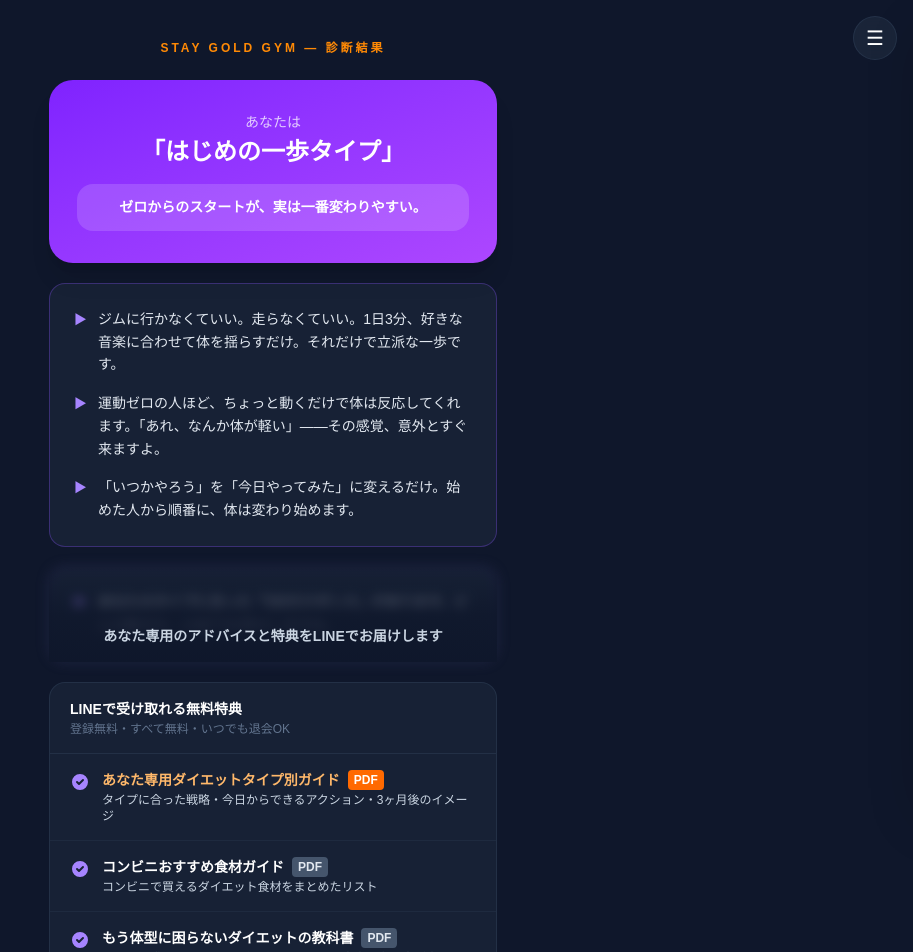
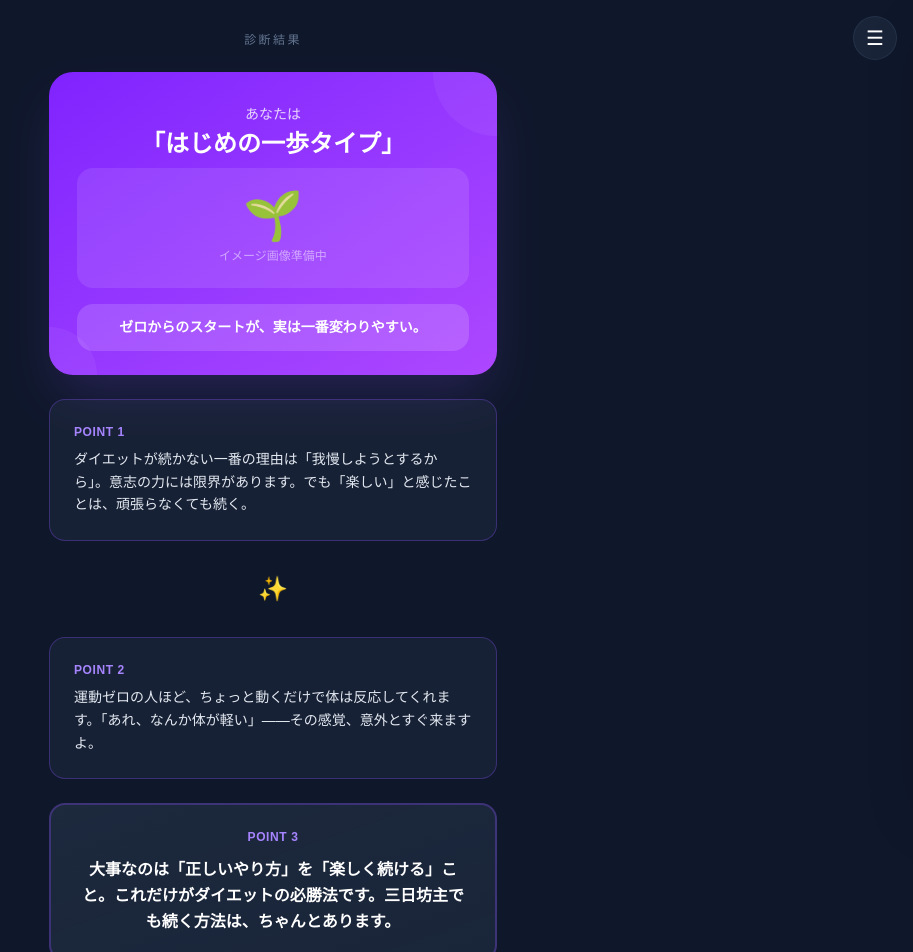
Before and after one commit to TomoRevo/pojipoji-bodymake, a Next.js app: page /pojipoji-bodymake/result/first_step in a window 1280 px wide. Shown: the top 952 px of the page, without its empty margins (367-1280 px from the left). Built offline with nearby package versions, Linux system fonts and the light colour scheme; no server answers.

Commit message:
コピー全面刷新(楽しく継続=必勝法) + UI刷新(POINT形式・視覚ブレイク・イラスト枠)

```diff
--- a/src/app/result/[type]/page.tsx
+++ b/src/app/result/[type]/page.tsx
@@ -5,48 +5,72 @@ import type { Metadata } from "next";
 
 const ELME_URL = process.env.NEXT_PUBLIC_LINE_ADD_URL || "#";
 
-const typeAccent: Record<DiagnosisType, { bg: string; text: string; border: string; badge: string }> = {
+const typeAccent: Record<DiagnosisType, { bg: string; text: string; border: string; glow: string }> = {
   first_step: {
     bg: "from-violet-600 to-purple-500",
     text: "text-violet-400",
     border: "border-violet-500/30",
-    badge: "bg-violet-500/10 text-violet-300",
+    glow: "shadow-violet-500/20",
   },
   food_reset: {
     bg: "from-orange-500 to-amber-400",
     text: "text-orange-400",
     border: "border-orange-500/30",
-    badge: "bg-orange-500/10 text-orange-300",
+    glow: "shadow-orange-500/20",
   },
   time_hack: {
     bg: "from-blue-500 to-cyan-400",
     text: "text-blue-400",
     border: "border-blue-500/30",
-    badge: "bg-blue-500/10 text-blue-300",
+    glow: "shadow-blue-500/20",
   },
   switch_on: {
     bg: "from-rose-500 to-pink-400",
     text: "text-rose-400",
     border: "border-rose-500/30",
-    badge: "bg-rose-500/10 text-rose-300",
+    glow: "shadow-rose-500/20",
+  },
+};
+
+/* タイプ別に入れるイラスト画像のプレースホルダー */
+const typeIllustration: Record<DiagnosisType, { alt: string; emoji: string; prompt: string }> = {
+  first_step: {
+    alt: "最初の一歩を踏み出す女性",
+    emoji: "🌱",
+    prompt: "一歩目を踏み出す女性のシルエット。柔らかい光。紫×ネイビー背景。希望を感じるイラスト。16:9横長。",
+  },
+  food_reset: {
+    alt: "ヘルシーな食事を楽しむ女性",
+    emoji: "🥗",
+    prompt: "おしゃれなカフェで健康的な食事を楽しむ女性。温かみのあるオレンジ系トーン。16:9横長。",
+  },
+  time_hack: {
+    alt: "スキマ時間を活用する女性",
+    emoji: "⏰",
+    prompt: "朝の光の中、リビングで軽くストレッチする女性。時計が3分を指している。ブルー系トーン。16:9横長。",
+  },
+  switch_on: {
+    alt: "スイッチが入った女性",
+    emoji: "🔥",
+    prompt: "鏡の前で自信に満ちた表情の女性。内側から光が溢れるようなイメージ。ローズ×ネイビー背景。16:9横長。",
   },
 };
 
 const bonuses = [
   {
     label: "あなた専用ダイエットタイプ別ガイド",
-    desc: "タイプに合った戦略・今日からできるアクション・3ヶ月後のイメージ",
+    desc: "あなたのタイプに合わせた、今日だけやればOKな具体アクション付き",
     tag: "PDF",
     highlight: true,
   },
   {
     label: "コンビニおすすめ食材ガイド",
-    desc: "コンビニで買えるダイエット食材をまとめたリスト",
+    desc: "知ってるだけで「選び方」が変わる。コンビニで今日から使えるリスト",
     tag: "PDF",
   },
   {
     label: "もう体型に困らないダイエットの教科書",
-    desc: "正しい知識をわかりやすく解説。これだけで食事の考え方が変わる",
+    desc: "知ってるだけで「選び方」が変わる。食事のコツをギュッとまとめました",
     tag: "PDF",
   },
 ];
@@ -63,7 +87,7 @@ export async function generateMetadata({ params }: Props): Promise<Metadata> {
   const label = typeLabels[type as DiagnosisType];
   return {
     title: `あなたは「${label}」｜STAY GOLD GYM 診断結果`,
-    description: `あなたのダイエットタイプは「${label}」。タイプに合った戦略で、無理なく体を変えていきましょう。`,
+    description: `あなたのダイエットタイプは「${label}」。タイプに合った方法で、楽しく体を変えていきましょう。`,
   };
 }
 
@@ -77,69 +101,89 @@ export default async function ResultPage({ params }: Props) {
   const diagnosisType = type as DiagnosisType;
   const { title, hook, body, cta } = typeMessages[diagnosisType];
   const accent = typeAccent[diagnosisType];
+  const illust = typeIllustration[diagnosisType];
   const elmeUrl = ELME_URL;
 
   return (
-    <main className="min-h-screen bg-slate-900 text-white px-4 py-10">
+    <main className="min-h-screen bg-slate-900 text-white px-4 py-8">
       <HamburgerMenu />
-      <div className="max-w-md mx-auto flex flex-col gap-5">
+      <div className="max-w-md mx-auto flex flex-col gap-6">
 
-        {/* Header */}
-        <div className="text-center">
-          <p className="text-xs tracking-[0.25em] text-orange-400 uppercase font-semibold mb-1">
-            Stay Gold Gym — 診断結果
-          </p>
-        </div>
+        {/* Header — 控えめに */}
+        <p className="text-center text-xs tracking-[0.2em] text-slate-500 uppercase">
+          診断結果
+        </p>
 
-        {/* Result Card */}
-        <div className={`bg-gradient-to-br ${accent.bg} rounded-3xl px-7 py-8 text-white text-center shadow-xl`}>
-          <p className="text-sm font-medium opacity-75 mb-1">あなたは</p>
-          <h1 className="text-2xl font-black mb-4">「{title}」</h1>
-          <div className="bg-white/15 rounded-2xl px-4 py-3">
+        {/* Result Card — メイン */}
+        <div className={`relative bg-gradient-to-br ${accent.bg} rounded-3xl px-7 pt-8 pb-6 text-white text-center shadow-2xl ${accent.glow} overflow-hidden`}>
+          {/* 背景デコ */}
+          <div className="absolute top-0 right-0 w-32 h-32 bg-white/5 rounded-full -translate-y-1/2 translate-x-1/2" />
+          <div className="absolute bottom-0 left-0 w-24 h-24 bg-white/5 rounded-full translate-y-1/2 -translate-x-1/2" />
+
+          <p className="relative text-sm font-medium opacity-80 mb-1">あなたは</p>
+          <h1 className="relative text-2xl font-black mb-2">「{title}」</h1>
+
+          {/* イラスト枠 */}
+          <div className="relative bg-white/10 rounded-2xl p-6 mb-4 flex flex-col items-center justify-center min-h-[120px]">
+            <span className="text-5xl mb-2">{illust.emoji}</span>
+            <p className="text-xs text-white/50">
+              {/* TODO: ここに {illust.alt} の画像を配置 */}
+              イメージ画像準備中
+            </p>
+          </div>
+
+          <div className="relative bg-white/15 rounded-2xl px-4 py-3">
             <p className="text-sm font-bold leading-relaxed">{hook}</p>
           </div>
         </div>
 
-        {/* Body messages — 3つ目まで見せる */}
-        <div className={`bg-slate-800/60 border ${accent.border} rounded-2xl p-6 flex flex-col gap-4`}>
-          {body.slice(0, 3).map((line, i) => (
-            <div key={i} className="flex gap-3">
-              <span className={`text-xs font-black mt-1 shrink-0 ${accent.text}`}>▶</span>
-              <p className="text-slate-200 leading-relaxed text-sm">{line}</p>
-            </div>
-          ))}
+        {/* Body Message 1 — 大きめカード */}
+        <div className={`bg-slate-800/60 border ${accent.border} rounded-2xl p-6`}>
+          <p className={`text-xs font-bold ${accent.text} mb-2 tracking-wider`}>POINT 1</p>
+          <p className="text-slate-200 leading-relaxed text-sm">{body[0]}</p>
         </div>
 
-        {/* ぼかしエリア：最後のbody 1つだけ */}
+        {/* イラスト挟み — 視覚的ブレイク */}
+        <div className="flex items-center justify-center gap-3 py-2">
+          <div className={`h-px flex-1 bg-gradient-to-r from-transparent ${accent.border.replace('border-', 'to-')}`} />
+          <span className={`text-2xl`}>✨</span>
+          <div className={`h-px flex-1 bg-gradient-to-l from-transparent ${accent.border.replace('border-', 'to-')}`} />
+        </div>
+
+        {/* Body Message 2 */}
+        <div className={`bg-slate-800/60 border ${accent.border} rounded-2xl p-6`}>
+          <p className={`text-xs font-bold ${accent.text} mb-2 tracking-wider`}>POINT 2</p>
+          <p className="text-slate-200 leading-relaxed text-sm">{body[1]}</p>
+        </div>
+
+        {/* キーメッセージ — 必勝法カード（目立たせる） */}
+        <div className={`bg-gradient-to-br from-slate-800 to-slate-800/80 border-2 ${accent.border} rounded-2xl p-6 text-center`}>
+          <p className={`text-xs font-bold ${accent.text} mb-3 tracking-wider`}>POINT 3</p>
+          <p className="text-white font-bold leading-relaxed text-base">{body[2]}</p>
+        </div>
+
+        {/* ぼかしエリア：body[3] */}
         <div className="relative">
           <div className="blur-[6px] select-none pointer-events-none" aria-hidden="true">
-            <div className={`bg-slate-800/60 border ${accent.border} rounded-2xl p-6 flex flex-col gap-4`}>
-              {body.slice(3).map((line, i) => (
-                <div key={i} className="flex gap-3">
-                  <span className={`text-xs font-black mt-1 shrink-0 ${accent.text}`}>▶</span>
-                  <p className="text-slate-200 leading-relaxed text-sm">{line}</p>
-                </div>
-              ))}
+            <div className={`bg-slate-800/60 border ${accent.border} rounded-2xl p-6`}>
+              <p className={`text-xs font-bold ${accent.text} mb-2 tracking-wider`}>YOUR NEXT STEP</p>
+              <p className="text-slate-200 leading-relaxed text-sm">{body[3]}</p>
             </div>
           </div>
-
-          {/* グラデーションオーバーレイ */}
           <div className="absolute inset-0 bg-gradient-to-b from-slate-900/0 via-slate-900/80 to-slate-900 flex items-end justify-center pb-4">
-            <div className="text-center px-4">
-              <p className="text-slate-300 text-sm font-bold">
-                あなた専用のアドバイスと特典をLINEでお届けします
-              </p>
-            </div>
+            <p className="text-slate-300 text-sm font-bold text-center">
+              あなた専用のアドバイスと特典を<br />LINEで無料でお届けします
+            </p>
           </div>
         </div>
 
-        {/* 特典一覧（ぼかしなし・クリアに見せる） */}
+        {/* 特典一覧 */}
         <div className="bg-slate-800/60 border border-slate-700/50 rounded-2xl overflow-hidden">
           <div className="px-5 py-4 border-b border-slate-700/50">
             <p className="text-white font-black text-sm">
-              LINEで受け取れる無料特典
+              LINE登録で受け取れる無料特典
             </p>
-            <p className="text-slate-500 text-xs mt-0.5">登録無料・すべて無料・いつでも退会OK</p>
+            <p className="text-slate-500 text-xs mt-0.5">登録無料 / すべて無料 / いつでも退会OK</p>
           </div>
 
           {bonuses.map((b, i) => (
@@ -171,13 +215,13 @@ export default async function ResultPage({ params }: Props) {
           ))}
         </div>
 
-        {/* エルメ流入ボタン */}
-        <div className="flex flex-col gap-2">
+        {/* CTA */}
+        <div className="flex flex-col gap-2 pt-2">
           <a
             href={elmeUrl}
             target="_blank"
             rel="noopener noreferrer"
-            className={`block w-full text-center bg-gradient-to-r ${accent.bg} text-white font-black text-base px-6 py-5 rounded-2xl shadow-lg active:scale-95 transition-all`}
+            className={`block w-full text-center bg-gradient-to-r ${accent.bg} text-white font-black text-base px-6 py-5 rounded-2xl shadow-lg ${accent.glow} shadow-xl active:scale-95 transition-all`}
           >
             {cta} →
           </a>
--- a/src/lib/diagnosis.ts
+++ b/src/lib/diagnosis.ts
@@ -93,44 +93,44 @@ export const typeMessages: Record<
     title: "はじめの一歩タイプ",
     hook: "ゼロからのスタートが、実は一番変わりやすい。",
     body: [
-      "ジムに行かなくていい。走らなくていい。1日3分、好きな音楽に合わせて体を揺らすだけ。それだけで立派な一歩です。",
+      "ダイエットが続かない一番の理由は「我慢しようとするから」。意志の力には限界があります。でも「楽しい」と感じたことは、頑張らなくても続く。",
       "運動ゼロの人ほど、ちょっと動くだけで体は反応してくれます。「あれ、なんか体が軽い」——その感覚、意外とすぐ来ますよ。",
-      "「いつかやろう」を「今日やってみた」に変えるだけ。始めた人から順番に、体は変わり始めます。",
-      "あなたのタイプに合った「3分だけダンス」があります。どんな動きか、LINEでお見せしますね。",
+      "大事なのは「正しいやり方」を「楽しく続ける」こと。これだけがダイエットの必勝法です。三日坊主でも続く方法は、ちゃんとあります。",
+      "あなたのタイプに合った「楽しく続けられる方法」と、すぐ使える特典をLINEでお届けします。",
     ],
-    cta: "まずは3分ダンスを見てみる",
+    cta: "楽しく続ける方法を受け取る",
   },
   food_reset: {
     title: "食事リセットタイプ",
     hook: "我慢しなくていい。「食べるもの」を変えるだけで、体は変わり始める。",
     body: [
-      "食べることが好きな人ほど、実はダイエットに向いています。食への関心が高いからこそ、「選び方」を変えるだけで大きく変われる。",
-      "実は、体づくりの8割は食事で決まります。だから食事を変えるだけで、驚くほど早く体が反応してくれるんです。",
-      "ポイントは「食べるな」じゃなくて「何を選ぶか」。コンビニで買えるもので、今日から変えていけます。",
-      "コンビニで選ぶだけでOKな「太らない食べ方ルール」——これを知るだけで、今日の夕飯から変わります。",
+      "食事制限が続かないのは、あなたの意志が弱いからじゃない。「我慢」は人間の脳の仕組み上、絶対に長続きしないんです。",
+      "体づくりの8割は食事で決まります。だからこそ「何を食べないか」じゃなくて「何を選ぶか」。コンビニで買えるもので、今日から変えていけます。",
+      "大事なのは「正しい食べ方」を「楽しく続ける」こと。これだけがダイエットの必勝法。我慢じゃなくて「選ぶだけ」だから、三日坊主にすらなりません。",
+      "あなたのタイプに合った「食べていいもの」リストと、コンビニで今日から使える食材ガイドをLINEでお届けします。",
     ],
-    cta: "「食べていい」食事法を受け取る",
+    cta: "「食べていい」リストを受け取る",
   },
   time_hack: {
     title: "スキマ時間活用タイプ",
-    hook: "忙しいままでいい。3分あれば体は変わる。",
+    hook: "忙しいままでいい。1日3分で体は変わる。",
     body: [
-      "「3分だけ」の習慣こそ、実は一番続きやすい。短い時間の方が、結果にもつながりやすいんです。",
-      "通勤前・昼休み・寝る前。どのタイミングでもOK。1日3分、好きな音楽に合わせて体を動かすだけで、体は変わり始めます。",
-      "「ちゃんとやらなきゃ」は手放していい。「今日はなんか楽しかった」——その感覚の方が、ずっと体を変えてくれます。",
-      "あなたの生活リズムに合わせた「3分ダンスメニュー」を用意しました。朝型・夜型・スキマ派、それぞれに合うやり方があります。",
+      "「時間ができたらやろう」——その日は来ません。でも「3分だけ」なら、今日からできます。短い習慣ほど続きやすく、結果にもつながりやすい。",
+      "通勤前・昼休み・寝る前。どのタイミングでもOK。好きな音楽に合わせて体を動かすだけ。「ちゃんとやらなきゃ」は手放していい。",
+      "ダイエットの必勝法はたった1つ。「正しいやり方」を「楽しく続ける」こと。忙しいあなたでも、楽しければ3分は見つかります。",
+      "あなたの生活リズムに合わせた「続けられるメニュー」と、すぐ使える特典をLINEでお届けします。",
     ],
-    cta: "私に合う3分メニューを見てみる",
+    cta: "続けられるメニューを受け取る",
   },
   switch_on: {
     title: "本気スイッチタイプ",
-    hook: "これだけ頑張ってきたあなたに足りなかったのは、「努力」じゃなくて「やり方」だっただけ。",
+    hook: "足りなかったのは「努力」じゃない。「続けられる楽しさ」だっただけ。",
     body: [
-      "これだけ頑張れるあなただから、「合うやり方」に出会えたら一気に変わります。その準備は、もうできています。",
-      "やり方が変わるだけで、同じ努力でも結果がまるで違う。「あれ、なんか体が違う」——そう感じる日は、思ったより早く来ます。",
-      "「もっと頑張らなきゃ」と自分を追い込まなくていい。あなたに必要なのは、努力を「楽しさ」に変える仕組みです。",
-      "あなたと同じ「何をやっても続かなかった」タイプの方が結果を出した具体的なステップがあります。LINEでお伝えしますね。",
+      "これだけ頑張れるあなたが続かなかったのは、意志が弱いからじゃない。「我慢」ベースのやり方は、どんなに強い人でも限界が来るんです。",
+      "人間は「楽しい」と感じたことしか本当には続けられない。意志は弱い。でも「こうなりたい」という願望は強い。その願望を活かす方法があります。",
+      "必勝法はシンプル。「正しいやり方」を「楽しく続ける」こと。これだけ。三日坊主の原因は、あなたじゃなくて「やり方」にあった。",
+      "あなたと同じタイプの方が「楽しく続けられた」具体的な方法と、すぐ使える特典をLINEでお届けします。",
     ],
-    cta: "私に合うやり方を受け取る",
+    cta: "楽しく続ける方法を受け取る",
   },
 };
```
